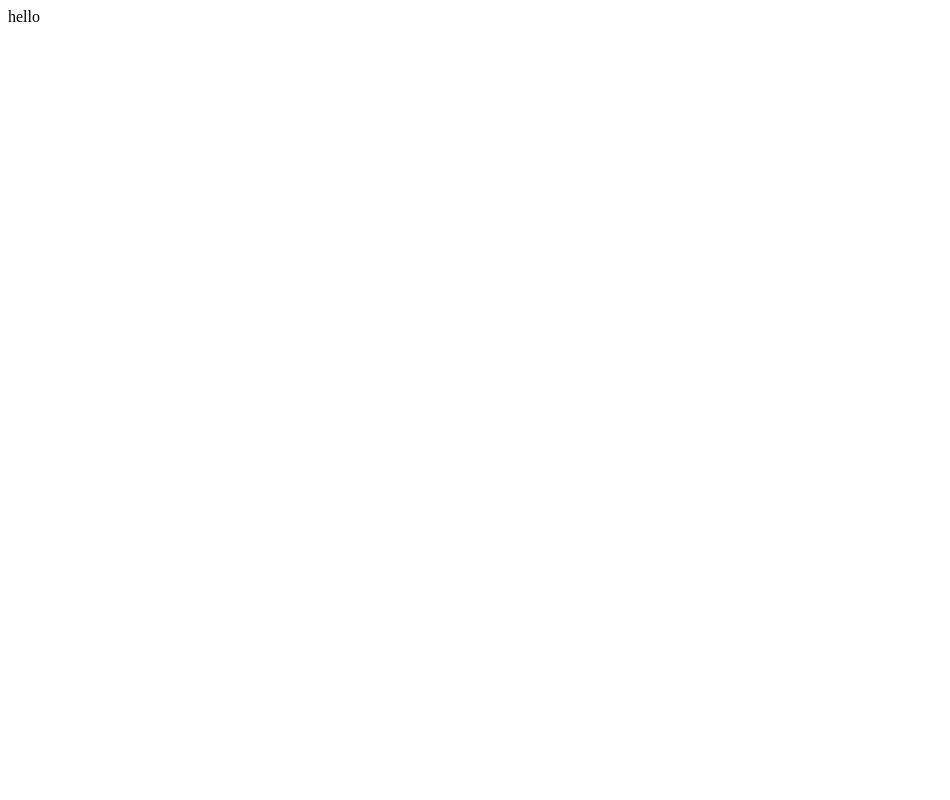
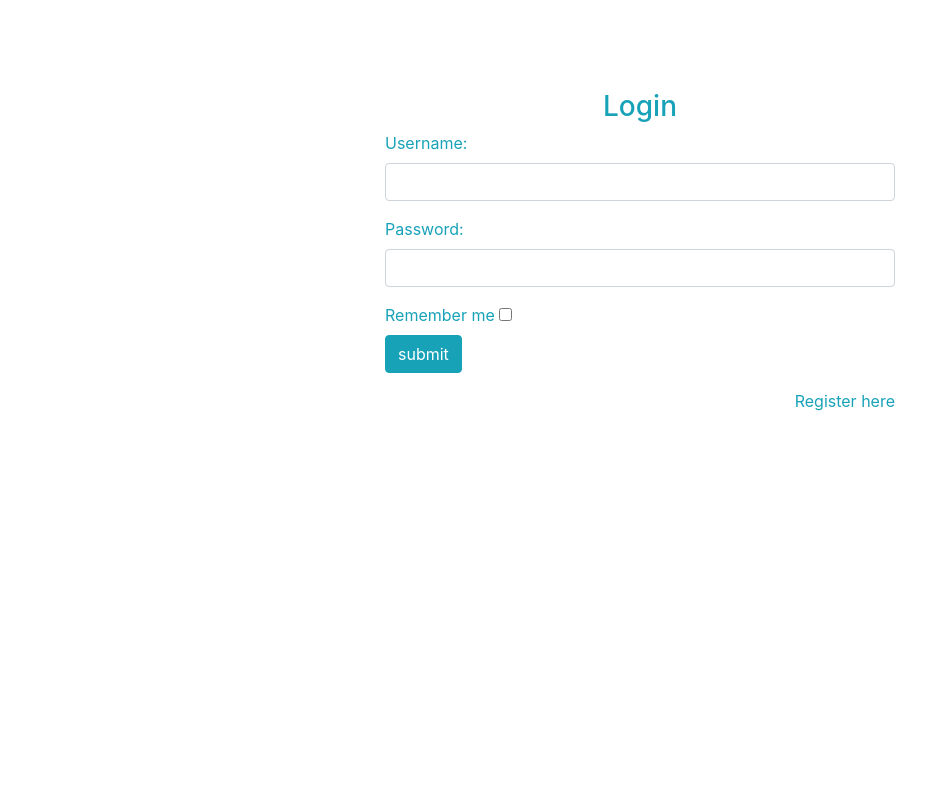
Before and after one commit to Cipokibona/transparance, a Django app: page / in a window 1280 px wide. Before the commit the part shown is almost empty. Shown: the whole page, without its empty margins (0-950 px from the left). Run offline with Django 5.2, Linux system fonts and the light colour scheme; some libraries are stand-ins or nearby versions.

Commit message:
formulaire pour login index.html

```diff
--- a/authentification/templates/authentification/index.html
+++ b/authentification/templates/authentification/index.html
@@ -1 +1,49 @@
-hello
+<!DOCTYPE html>
+<html lang="en">
+
+<head>
+    <meta charset="UTF-8">
+    <meta name="viewport" content="width=device-width, initial-scale=1.0">
+    <title>Document</title>
+    <link href="//maxcdn.bootstrapcdn.com/bootstrap/4.1.1/css/bootstrap.min.css" rel="stylesheet" id="bootstrap-css">
+    <script src="//maxcdn.bootstrapcdn.com/bootstrap/4.1.1/js/bootstrap.min.js"></script>
+    <script src="//cdnjs.cloudflare.com/ajax/libs/jquery/3.2.1/jquery.min.js"></script>
+</head>
+
+
+<!------ Include the above in your HEAD tag ---------->
+
+<body>
+    <div id="login">
+        <h3 class="text-center text-white pt-5">Login form</h3>
+        <div class="container">
+            <div id="login-row" class="row justify-content-center align-items-center">
+                <div id="login-column" class="col-md-6">
+                    <div id="login-box" class="col-md-12">
+                        <form id="login-form" class="form" action="" method="post">
+                            <h3 class="text-center text-info">Login</h3>
+                            <div class="form-group">
+                                <label for="username" class="text-info">Username:</label><br>
+                                <input type="text" name="username" id="username" class="form-control">
+                            </div>
+                            <div class="form-group">
+                                <label for="password" class="text-info">Password:</label><br>
+                                <input type="text" name="password" id="password" class="form-control">
+                            </div>
+                            <div class="form-group">
+                                <label for="remember-me" class="text-info"><span>Remember me</span> <span><input id="remember-me" name="remember-me" type="checkbox"></span></label><br>
+                                <input type="submit" name="submit" class="btn btn-info btn-md" value="submit">
+                            </div>
+                            <div id="register-link" class="text-right">
+                                <a href="#" class="text-info">Register here</a>
+                            </div>
+                        </form>
+                    </div>
+                </div>
+            </div>
+        </div>
+    </div>
+</body>
+
+
+</html>
```
